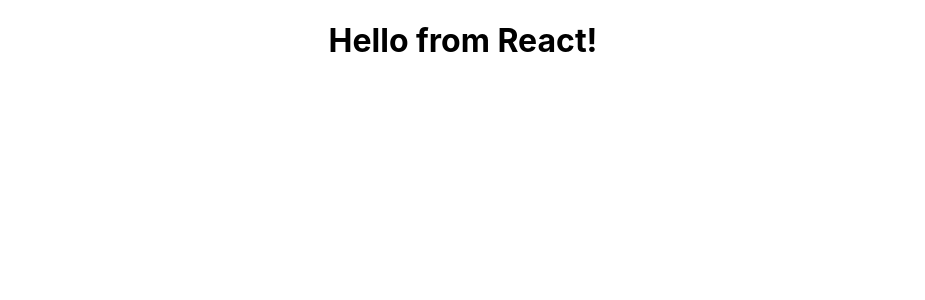
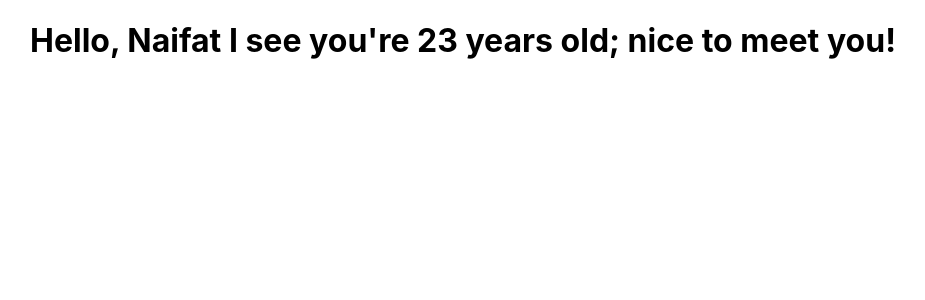
Before and after one commit to NaifatSelina/gitpod-react, a React (Create React App) app in the folder my-app/: page / in a window 1280 px wide. Shown: the top 300 px of the page, without its empty margins (177-1102 px from the left). Built offline with nearby package versions, Linux system fonts and the light colour scheme.

Commit message:
Create another functional component with props

```diff
--- a/my-app/src/App.js
+++ b/my-app/src/App.js
@@ -1,11 +1,11 @@
 import logo from './logo.svg';
 import './App.css';
-import FunctionalGreeting from './components/FunctionalGreeting';
+import FunctionalGreetingWithProps from './components/FunctionalGreetingWithProps';
 
 function App() {
   return (
     <div className="App">
-      <FunctionalGreeting />
+      <FunctionalGreetingWithProps greeting="nice to meet you!" name="Naifat" age="23" />
     </div>
   );
 }
--- /dev/null
+++ b/my-app/src/components/FunctionalGreetingWithProps.js
@@ -0,0 +1,8 @@
+import React from "react";
+
+const FunctionalGreetingWithProps = (props) => {
+    console.log(props);
+    return <h1>Hello, {props.name} I see you're {props.age} years old; {props.greeting}</h1>
+};
+
+export default FunctionalGreetingWithProps;
```
